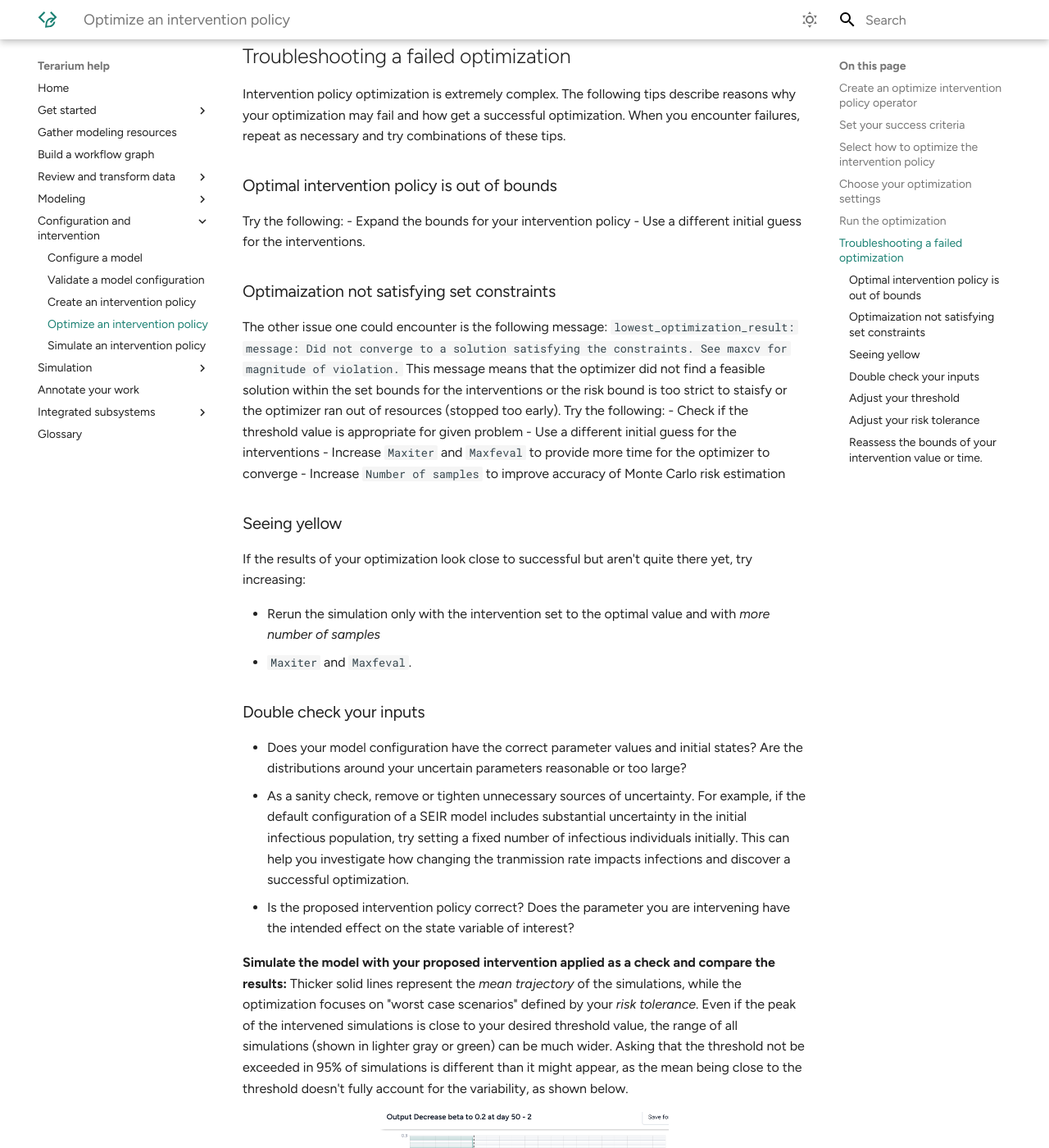
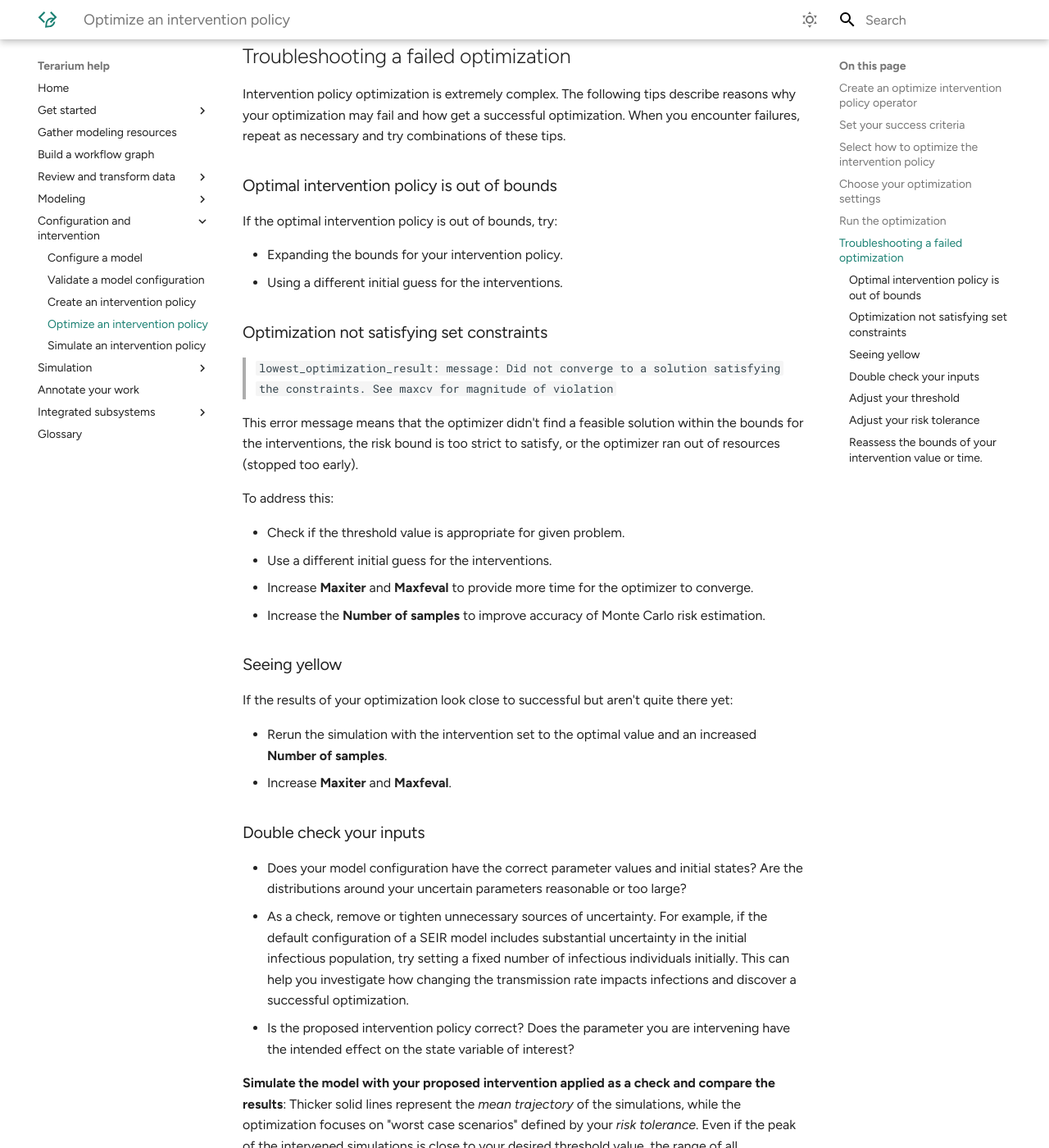
Before and after one commit to DARPA-ASKEM/terarium-docs, an MkDocs documentation site: the page built from docs/config-and-intervention/optimize-intervention-policy.md, in a window 1280 px wide and 1400 px high, scrolled down 4561 px. Shown: the whole window at 82% size. Built offline with MkDocs 1.6.1 and Material for MkDocs 9.7.7, drawn with Linux system fonts in a browser that asks for light colours; plug-ins that fetch from the network failed and are left out.

Commit message:
Copy edits and formatting

```diff
--- a/docs/config-and-intervention/optimize-intervention-policy.md
+++ b/docs/config-and-intervention/optimize-intervention-policy.md
@@ -84,7 +84,7 @@ Choose the duration of your simulation. Advanced settings let you specify how ma
 ??? list "Advanced settings"
 
     - **Number of samples**: Each simulation draws this number of samples from the model distribution. Select the number of samples to use. The default value of 100 is great for testing and understanding whether the given optimization will work. Higher values like 1,000 samples give more accurate results and a better sense of uncertainty in the model.
-    - **Solver method**: The default differential equation solver is `dopri5`, an adaptive step-size, 5th-order explicit Runge-Kutta method. The `euler` and `rk4` method requires you to also specify the **Solver step size**.
+    - **Solver method**: The default differential equation solver is `dopri5`, an adaptive step-size, 5th-order explicit Runge-Kutta method. The `euler` and `rk4` methods require you to also specify the **Solver step size**.
 
         ???+ note
 
@@ -112,35 +112,40 @@ If the optimization does not complete successfully (as shown below), you need to
 
 Intervention policy optimization is extremely complex. The following tips describe reasons why your optimization may fail and how get a successful optimization. When you encounter failures, repeat as necessary and try combinations of these tips.
 
+### Optimal intervention policy is out of bounds
 
-### Optimal intervention policy is out of bounds
-Try the following:
-- Expand the bounds for your intervention policy
+If the optimal intervention policy is out of bounds, try:
+
+- Expanding the bounds for your intervention policy.
+- Using a different initial guess for the interventions.
+
+### Optimization not satisfying set constraints
+
+> `lowest_optimization_result: message: Did not converge to a solution satisfying the constraints. See maxcv for magnitude of violation`
+
+This error message means that the optimizer didn't find a feasible solution within the bounds for the interventions, the risk bound is too strict to satisfy, or the optimizer ran out of resources (stopped too early).
+
+To address this:
+
+- Check if the threshold value is appropriate for given problem.
 - Use a different initial guess for the interventions.
-
-### Optimaization not satisfying set constraints
-The other issue one could encounter is the following message:
-`lowest_optimization_result: message: Did not converge to a solution satisfying the constraints. See maxcv for magnitude of violation.` This message means that the optimizer did not find a feasible solution within the set bounds for the interventions or the risk bound is too strict to staisfy or the optimizer ran out of resources (stopped too early).
-Try the following:
-- Check if the threshold value is appropriate for given problem
-- Use a different initial guess for the interventions
-- Increase `Maxiter` and `Maxfeval` to provide more time for the optimizer to converge
-- Increase `Number of samples` to improve accuracy of Monte Carlo risk estimation
+- Increase **Maxiter** and **Maxfeval** to provide more time for the optimizer to converge.
+- Increase the **Number of samples** to improve accuracy of Monte Carlo risk estimation.
 
 ### Seeing yellow
 
-If the results of your optimization look close to successful but aren't quite there yet, try increasing:
+If the results of your optimization look close to successful but aren't quite there yet:
 
-- Rerun the simulation only with the intervention set to the optimal value and with *more number of samples*
-- `Maxiter` and `Maxfeval`.
+- Rerun the simulation with the intervention set to the optimal value and an increased **Number of samples**.
+- Increase **Maxiter** and **Maxfeval**.
 
 ### Double check your inputs
 
 - Does your model configuration have the correct parameter values and initial states? Are the distributions around your uncertain parameters reasonable or too large?
-- As a sanity check, remove or tighten unnecessary sources of uncertainty. For example, if the default configuration of a SEIR model includes substantial uncertainty in the initial infectious population, try setting a fixed number of infectious individuals initially. This can help you investigate how changing the tranmission rate impacts infections and discover a successful optimization.
+- As a check, remove or tighten unnecessary sources of uncertainty. For example, if the default configuration of a SEIR model includes substantial uncertainty in the initial infectious population, try setting a fixed number of infectious individuals initially. This can help you investigate how changing the transmission rate impacts infections and discover a successful optimization.
 - Is the proposed intervention policy correct? Does the parameter you are intervening have the intended effect on the state variable of interest?
 
-**Simulate the model with your proposed intervention applied as a check and compare the results:** Thicker solid lines represent the *mean trajectory* of the simulations, while the optimization focuses on "worst case scenarios" defined by your *risk tolerance*. Even if the peak of the intervened simulations is close to your desired threshold value, the range of all simulations (shown in lighter gray or green) can be much wider. Asking that the threshold not be exceeded in 95% of simulations is different than it might appear, as the mean being close to the threshold doesn't fully account for the variability, as shown below.
+**Simulate the model with your proposed intervention applied as a check and compare the results**: Thicker solid lines represent the *mean trajectory* of the simulations, while the optimization focuses on "worst case scenarios" defined by your *risk tolerance*. Even if the peak of the intervened simulations is close to your desired threshold value, the range of all simulations (shown in lighter gray or green) can be much wider. Asking that the threshold not be exceeded in 95% of simulations is different than it might appear, as the mean being close to the threshold doesn't fully account for the variability, as shown below.
 
 ![Intervened samples](../img/config-and-intervention/optimization/intervened_samples.png)
 
@@ -158,4 +163,4 @@ Are the bounds:
 
 - Reasonable? If the lower bound of your parameter is zero, try using a lower bound like 0.01 or 0.001 instead.
 - Too restrictive?
-- Not restrictive enough? If you want to search a wide swath of the parameter space, consider increasing the number of basinhopping iterations (`Maxiter`). This gives you more chances to find the global minima of your objective function.
+- Not restrictive enough? If you want to search a wide swath of the parameter space, consider increasing the number of basinhopping iterations (**Maxiter**). This gives you more chances to find the global minima of your objective function.
```
